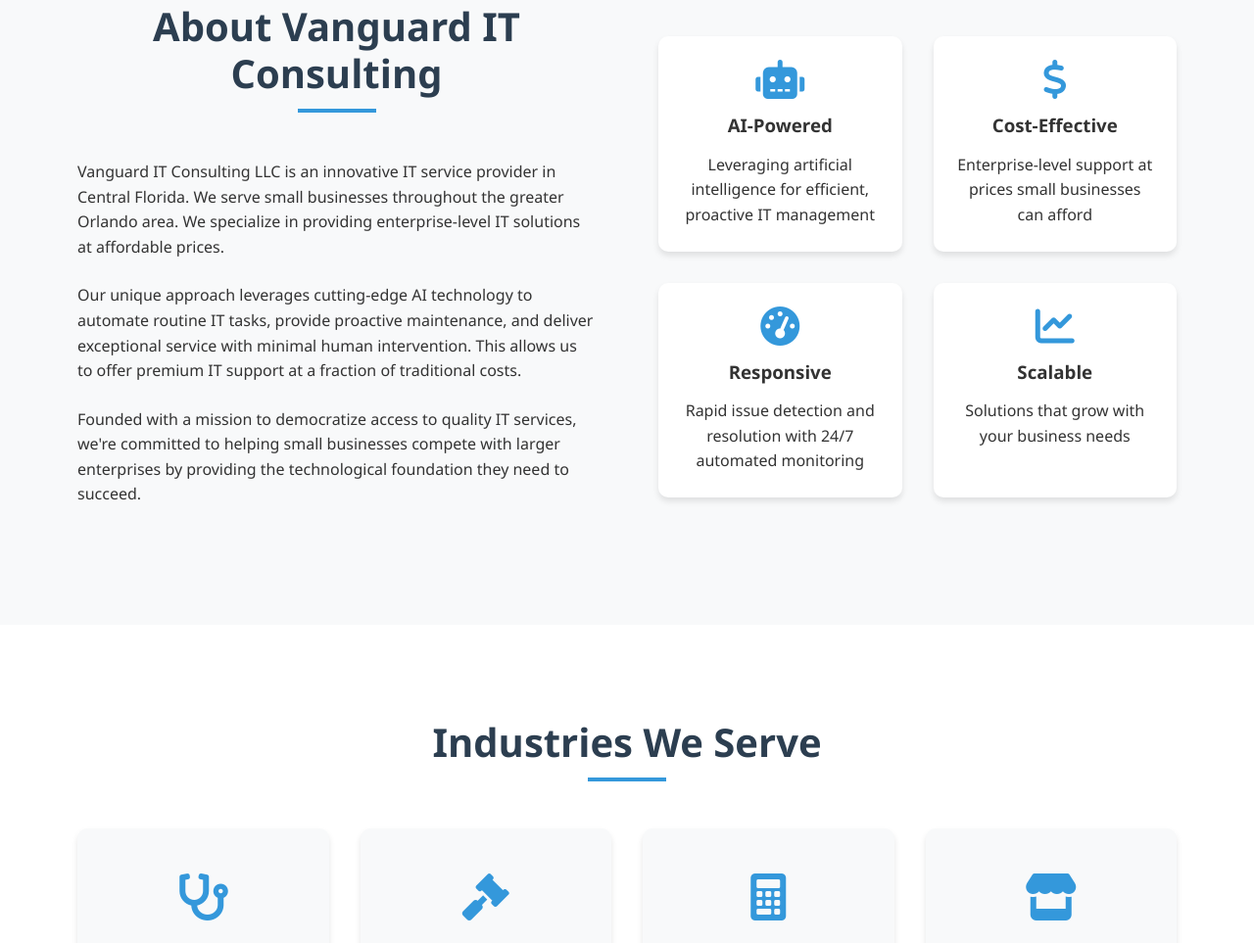
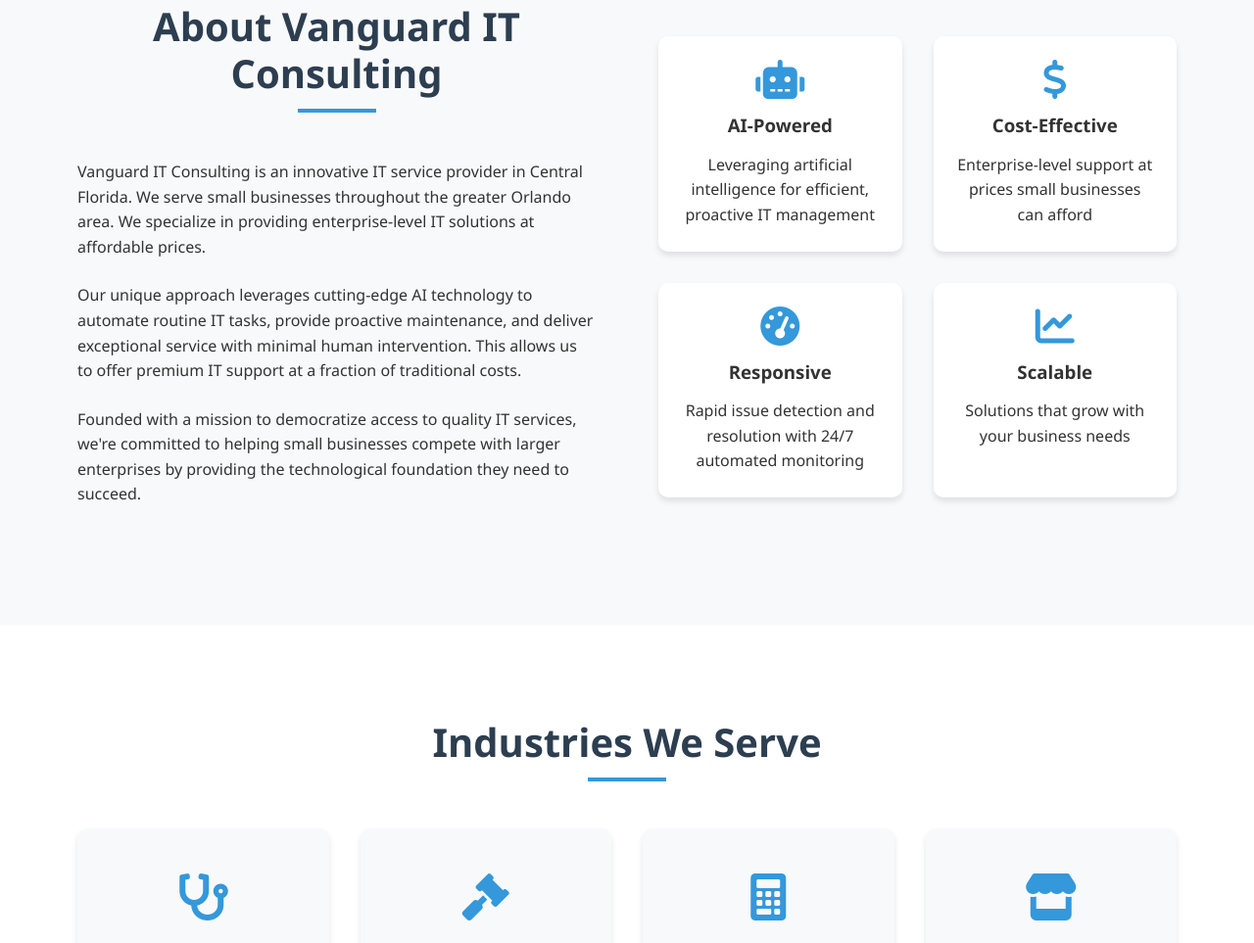
Before and after one commit to nemo369369/nemo369369.github.io, a plain HTML site: page index.html in a window 1280 px wide. Shown: the part 1589-2552 px from the top of the page at 98% size. Drawn offline with Linux system fonts and the light colour scheme.

Commit message:
Version 4

```diff
--- a/index.html
+++ b/index.html
@@ -84,7 +84,7 @@
             <div class="about-content">
                 <div class="about-text">
                     <h2 class="section-title">About Vanguard IT Consulting</h2>
-                    <p>Vanguard IT Consulting LLC is an innovative IT service provider in Central Florida. We serve small businesses throughout the greater Orlando area. We specialize in providing enterprise-level IT solutions at affordable prices.</p>
+                    <p>Vanguard IT Consulting is an innovative IT service provider in Central Florida. We serve small businesses throughout the greater Orlando area. We specialize in providing enterprise-level IT solutions at affordable prices.</p>
                     <p>Our unique approach leverages cutting-edge AI technology to automate routine IT tasks, provide proactive maintenance, and deliver exceptional service with minimal human intervention. This allows us to offer premium IT support at a fraction of traditional costs.</p>
                     <p>Founded with a mission to democratize access to quality IT services, we're committed to helping small businesses compete with larger enterprises by providing the technological foundation they need to succeed.</p>
                 </div>
```
